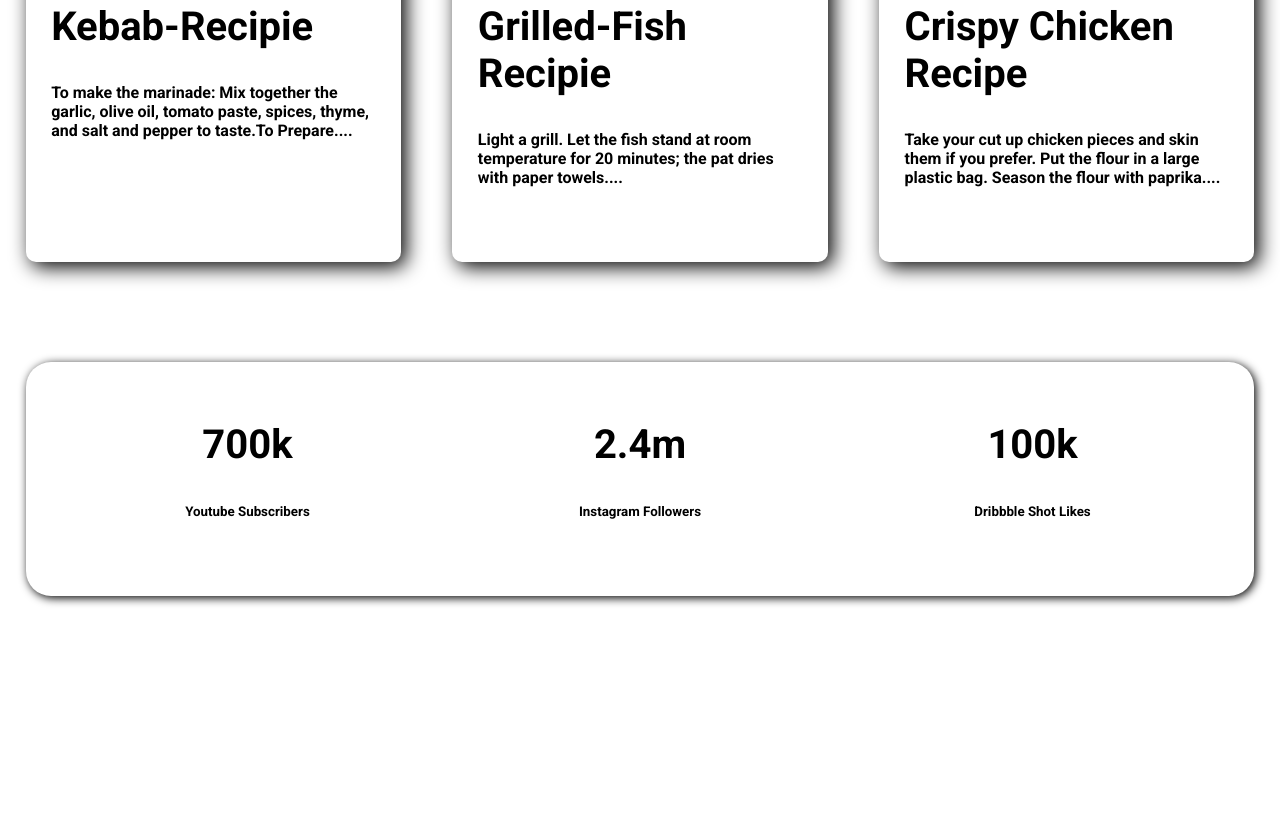
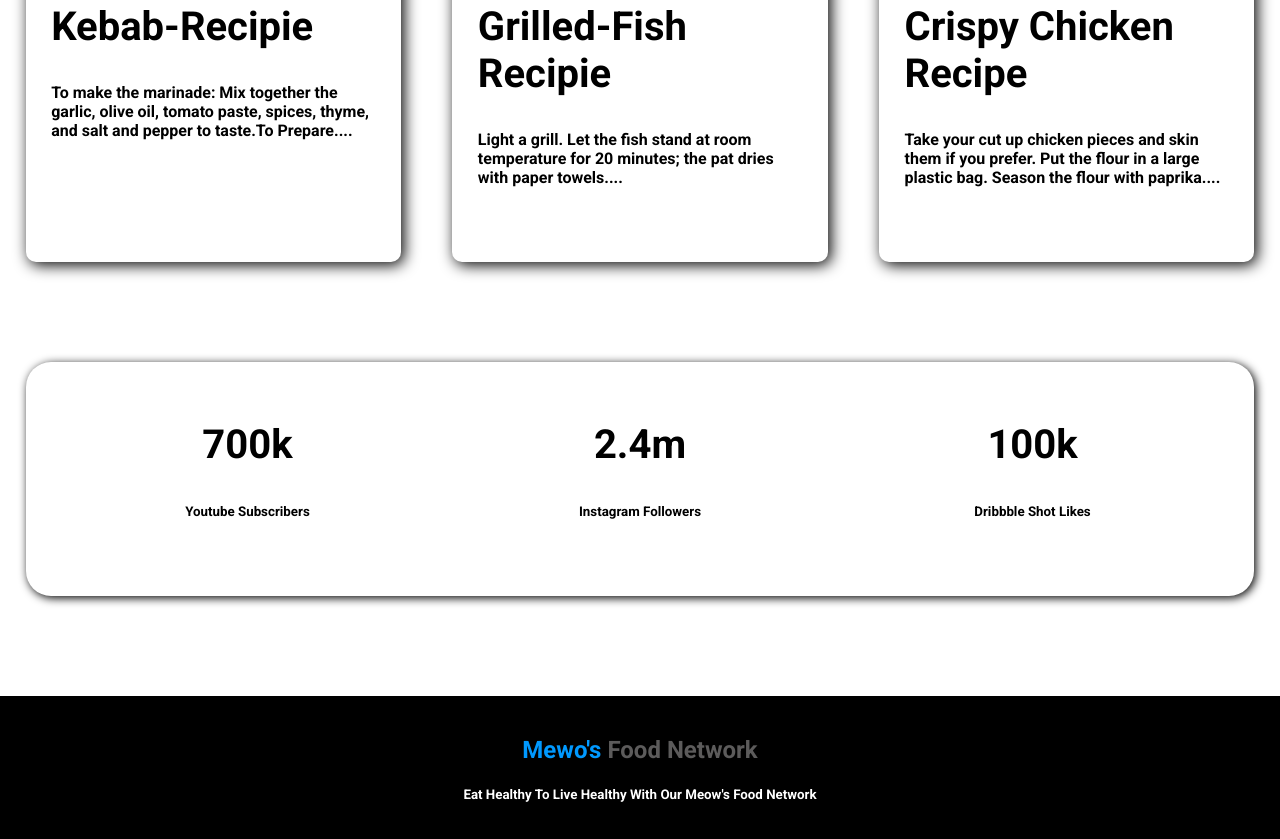
Before and after one commit to MohammadRabbi01/Meows-Food-Network, a plain HTML site: page index.html in a window 1280 px wide. Shown: the part 2018-2857 px from the top of the page. Before the commit the page ends 2714 px from the top, so only its background shows below. Drawn offline with Linux system fonts and the light colour scheme.

Commit message:
Almost complete

```diff
--- a/index.css
+++ b/index.css
@@ -48,7 +48,7 @@ div p{
 .box{
     width: 30%;
     padding: 2%;
-    box-shadow: 5px 5px 20px;
+    box-shadow: 3px 3px 15px;
     margin-left: 2%;
     margin-right: 2%;
     padding: 2%;
@@ -79,3 +79,15 @@ div p{
     margin-right: 5%;
     text-align: center;
 }
+footer h2{
+    text-align: center;
+    color: rgb(92, 91, 91);
+}
+footer p{
+    text-align: center;
+    color: white;
+}
+footer{
+    background-color: black;
+    padding: 20px;
+}
--- a/index.html
+++ b/index.html
@@ -19,7 +19,7 @@
             <p>
                 Imagine you don't need a diet because meow will eat all of your testy and favorite (junk) food. And Then You can become healthy by eating less food.You can watch some funny videos by clicking the watch button.
             </p>
-            <a class="button" href="https://www.youtube.com/watch?v=eX2qFMC8cFo&ab_channel=FunnyCatsLife">Watch </a>
+            <a class="button" href="https://www.youtube.com/watch?v=eX2qFMC8cFo&ab_channel=FunnyCatsLife" target="blank">Watch </a>
         </div>
         <div class="half-width">
             <img src="images/Cat-01.png" alt="">
@@ -34,7 +34,7 @@
             <p>
                 Our Meow always wants to eat, eat and eat. If you want to slim or Kathi. Then you should contact us. Our meow food network will supply a foody meow to you on your doorsteps. Don't worry if you do not give food to our mew then he/she will find all the food in your kitchen or refrigerator and eat all your food alone. So you will not have any chance to unfollow your diet. Only eat grass, stay calm and healthy!
             </p>
-            <a class="button" href="https://www.youtube.com/watch?v=22z-SMtsCGw&ab_channel=MrFunny">Contact Meow</a>
+            <a class="button" href="https://www.youtube.com/watch?v=22z-SMtsCGw&ab_channel=MrFunny" target="blank">Contact Meow</a>
         </div>
     </section>
     <section>
@@ -83,5 +83,12 @@
             </div>
         </div>
     </section>
+    <footer>
+         <h2><span class="h1-color">Mewo's</span> Food Network</h2>
+         <p>
+             <small>Eat Healthy To Live Healthy With Our Meow's Food Network</small>
+         </p>
+
+    </footer>
 </body>
 </html>
```
